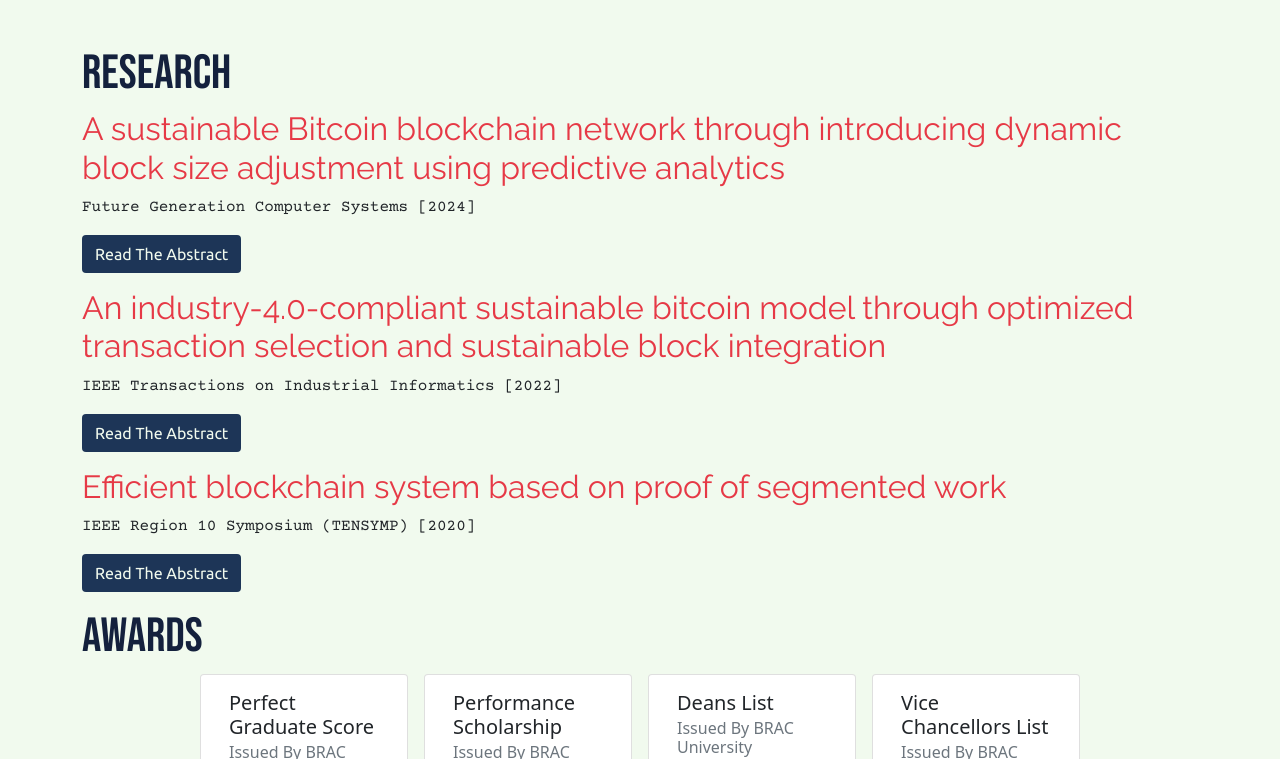
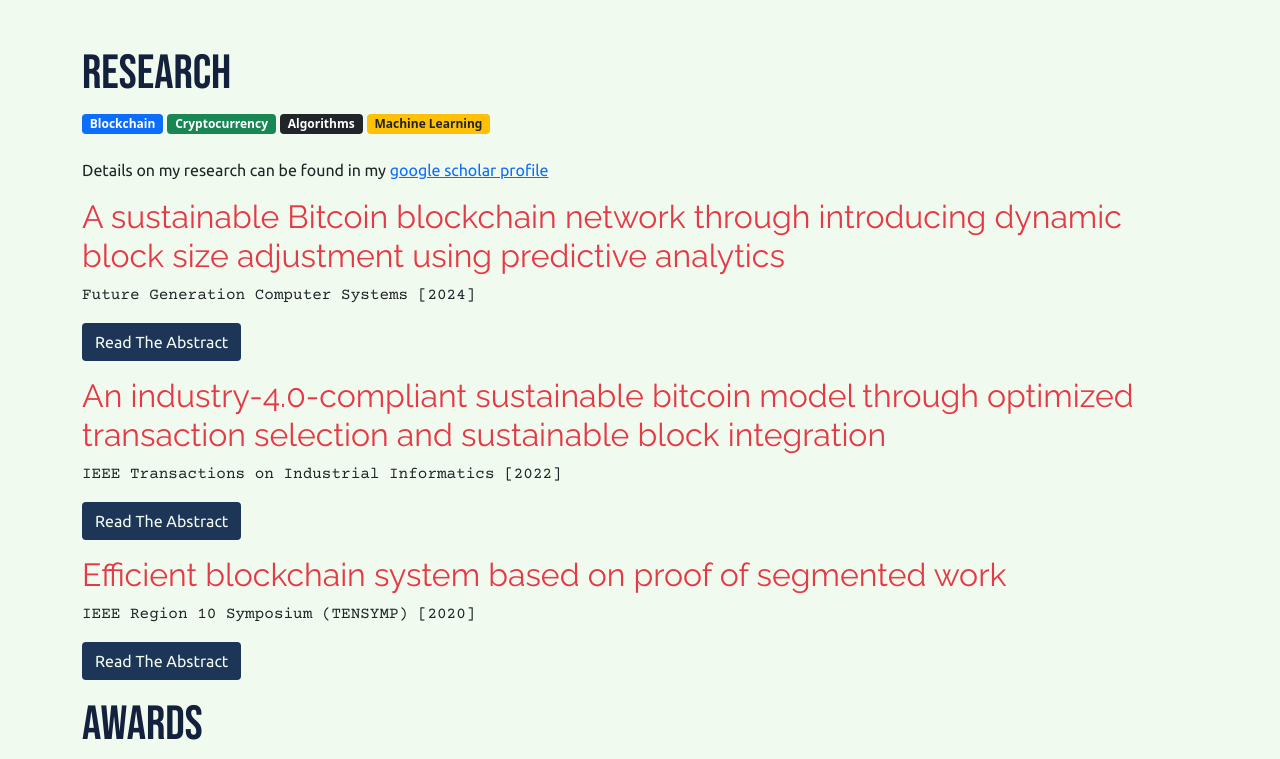
Before and after one commit to MarufMonem/Personal_website, a plain HTML site: page Index.html in a window 1280 px wide. Shown: the part 2584-3343 px from the top of the page. Drawn offline with nearby package versions, Linux system fonts and the light colour scheme; a web font is replaced by a local one.

Commit message:
Added links for google scholar and linkedIn

```diff
--- a/Index.html
+++ b/Index.html
@@ -30,7 +30,7 @@
         href="https://fonts.googleapis.com/css2?family=Bebas+Neue&family=Montserrat:ital,wght@0,100..900;1,100..900&family=Raleway:ital,wght@0,100..900;1,100..900&family=Ubuntu:ital,wght@0,300;0,400;0,500;0,700;1,300;1,400;1,500;1,700&display=swap"
         rel="stylesheet">
 
-    <!-- Font 4 -->
+    <!-- Font 5 -->
     <link rel="preconnect" href="https://fonts.googleapis.com">
     <link rel="preconnect" href="https://fonts.gstatic.com" crossorigin>
     <link
@@ -96,10 +96,6 @@
                     <a href="https://www.linkedin.com/in/marufmonemanik/"><i class="fa-brands fa-linkedin"></i> </a>
 
                     <a href="mailto:marufmonem@gmail.com"><i class="fa-regular fa-envelope"></i></a>
-
-
-
-
 
                 </div>
             </div>
@@ -263,6 +259,15 @@
         <!-- Research -->
         <div class="row mt-5" id="res">
             <h1>Research</h1>
+
+            <div class="mb-4">
+                <span class="badge bg-primary">Blockchain</span>
+                <span class="badge bg-success">Cryptocurrency</span>
+                <span class="badge bg-dark">Algorithms</span>
+                <span class="badge bg-warning text-dark">Machine Learning</span>
+            </div>
+
+            <p class="ml-2">Details on my research can be found in my <a href="https://scholar.google.com/citations?user=3fqPcU0AAAAJ">google scholar profile</a> </p>
             <h2>A sustainable Bitcoin blockchain network through introducing dynamic block size adjustment using
                 predictive analytics</h2>
             <p id="subtitle">Future Generation Computer Systems [2024]</p>
@@ -488,7 +493,7 @@
                     Md. Wahidul Islam, <cite title="Source Title">Technical Lead @ Enosis Solutions</cite>
                 </figcaption>
             </figure>
-            And many more. Check out all my recommendations on LinkedIn
+            <p>And many more. Check out all my recommendations on <a href="https://www.linkedin.com/in/marufmonemanik/details/recommendations">LinkedIn</a> </p>
         </div>
     </div>
 
```
